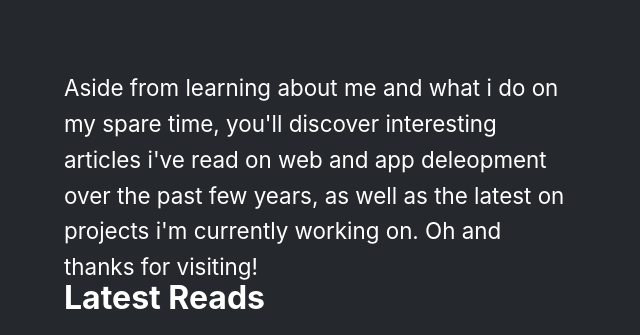
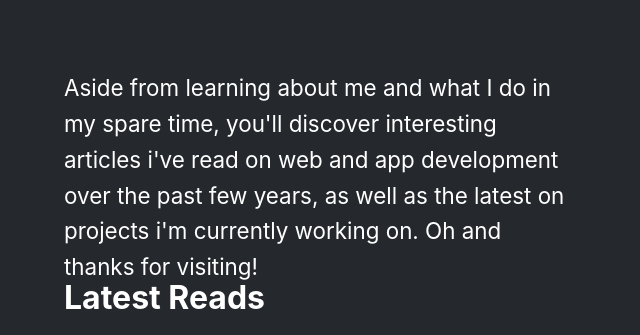
Before and after one commit to mjthedev/marrionjohnson.io, a website built with webpack: page src/html/index.html in a window 1280 px wide. Shown: the part 553-888 px from the top of the page, 64-704 px from the left. Built offline with nearby package versions, Linux system fonts and the light colour scheme.

Commit message:
fix: typo on home page was fixed. on -> in, deleopment -> development

```diff
--- a/src/html/index.html
+++ b/src/html/index.html
@@ -42,7 +42,7 @@
                 </br>
                 </br>
                 </br>
-                    <p class="content-2-child-text">Aside from learning about me and what i do on my spare time, you'll discover interesting articles i've read on web and app deleopment over the past few years, as well as the latest on projects i'm currently working on. Oh and thanks for visiting!</p>
+                    <p class="content-2-child-text">Aside from learning about me and what I do in my spare time, you'll discover interesting articles i've read on web and app development over the past few years, as well as the latest on projects i'm currently working on. Oh and thanks for visiting!</p>
                 </div>
                 <div class="content-2-child"></div>
             </div>
```
